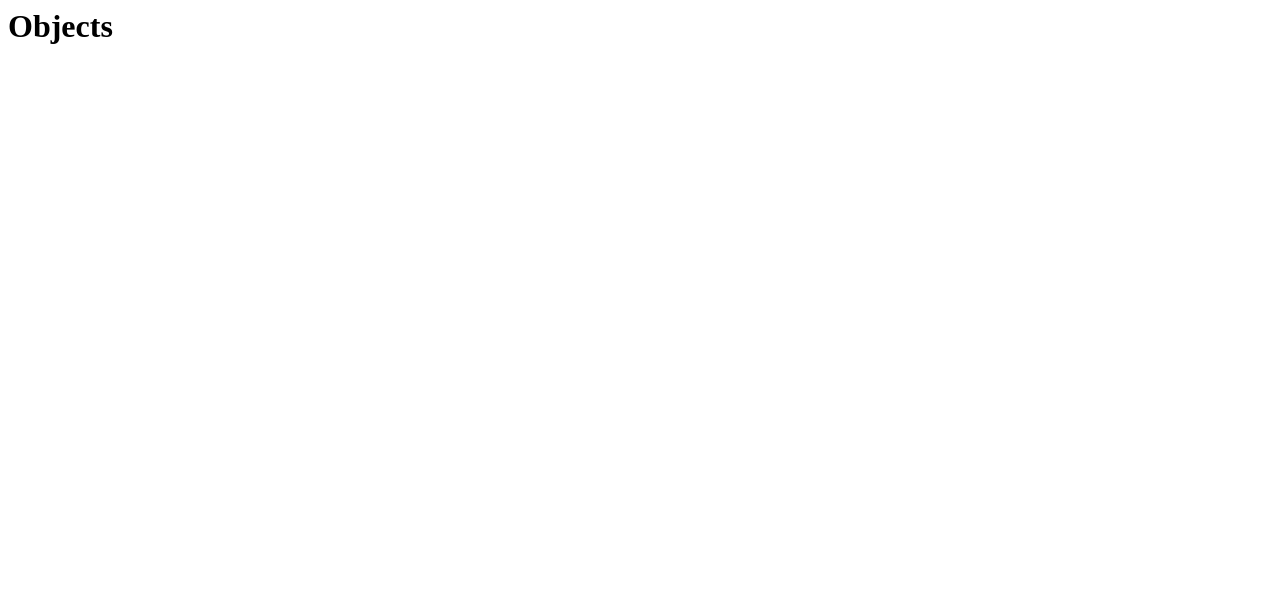
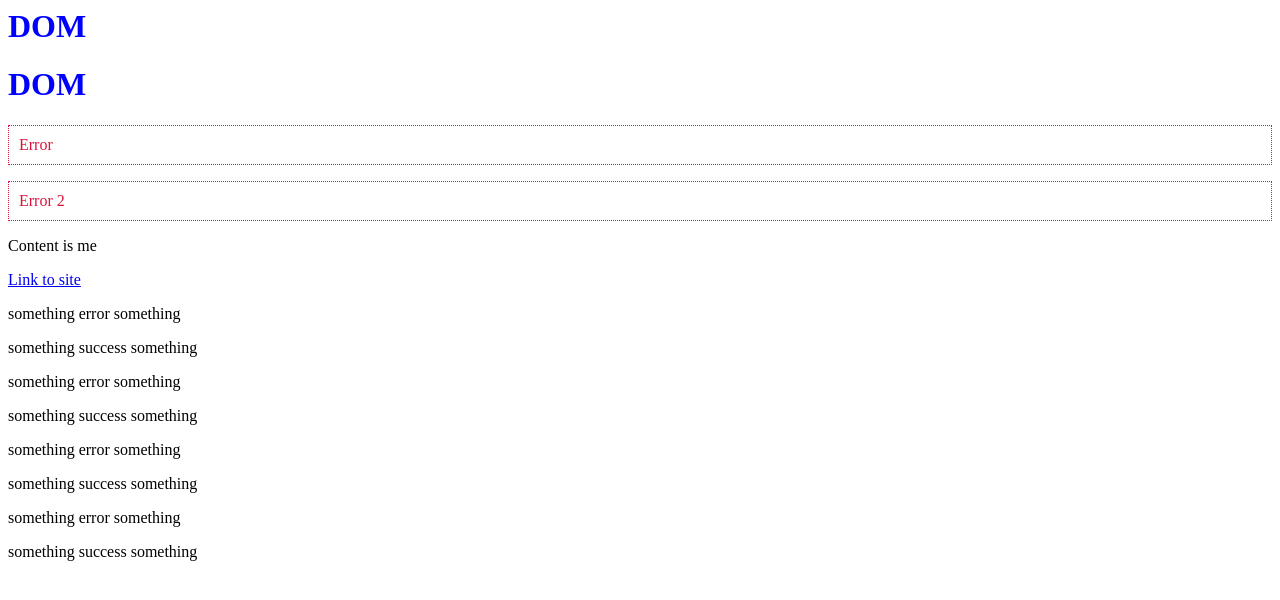
Before and after one commit to Markoos0071/JSLearning, a plain HTML site: page index.html in a window 1280 px wide. Drawn offline with Linux system fonts and the light colour scheme.

Commit message:
JS Tutorial DOM manipulation and DOM Styles manipulation

```diff
--- /dev/null
+++ b/DOMSandbox.js
@@ -0,0 +1,108 @@
+//DOM = Document Object Model
+
+//Qeury Selector
+//Quesry selector uses the css selectors to grab and element
+// const para = document.querySelector('p')
+// console.log(para.textContent);
+
+// const para2 = document.querySelector('.error')
+// console.log(para2.textContent);
+
+// const div = document.querySelector('div.error')
+// console.log(div.textContent);
+
+// const paras = document.querySelectorAll('p');
+
+// paras.forEach(para => {
+//     console.log(para.textContent);
+// });
+
+// console.log(paras[1].textContent);
+
+// const errors = document.querySelectorAll('.error');
+// errors.forEach(error => {
+//     console.log(error.textContent)
+// })
+
+// //Get Element by ID
+// const title = document.getElementById('page-title');
+// console.log(title.textContent)
+
+// //Get Element by Class
+// //This provides an HTML collection and you cant foreach the product
+// const errors = document.getElementsByClassName('error');
+// console.log(errors);
+// console.log(errors[0].textContent);
+
+// //Get Element by Tag
+// const para = document.getElementsByTagName('p');
+// console.log(para)
+// console.log(para[0].textContent)
+
+//Changing the html
+const para = document.querySelector('p');
+// para.innerText = 'Hello but more';
+
+const paras = document.querySelectorAll('P');
+
+// paras.forEach(para => {
+//     para.innerText += ' hey';
+// });
+
+const contentDiv = document.querySelector('.content');
+// contentDiv.innerHTML += '<h2>New HTML</h2>';
+
+const people = ['Guy', 'Not Guy', 'Another Not Guy'];
+
+// people.forEach(person => {
+//     contentDiv.innerHTML += `<p>${person}</p>`;
+// });
+
+
+// const link = document.querySelector('a');
+
+// console.log(link.getAttribute('href'));
+
+// link.setAttribute('href', 'https://www.amazon.com')
+
+// console.log(link.getAttribute('href'));
+
+//const message = document.querySelector('p.error');
+
+// console.log(message.getAttribute('class'));
+
+// message.setAttribute('class', 'not-error')
+//message.setAttribute('style', 'color: green')
+
+// const title = document.querySelector('#page-title');
+
+// console.log(title.style)
+
+// title.style.margin = '50px';
+// title.style.color = 'red';
+// title.style.fontSize = '60px';
+// title.style.margin = '';
+
+// const message = document.querySelector('p.error');
+
+// console.log(message.classList);
+// message.classList.add('success')
+// console.log(message.classList);
+// message.classList.remove('success')
+// console.log(message.classList);
+
+
+// const paras2 = document.querySelectorAll('p');
+
+// paras2.forEach(p => {
+//     if(p.textContent.includes("error")){
+//         p.classList.add('error');
+//     }
+//     else if(p.textContent.includes("success")){
+//         p.classList.add('success');
+//     }
+// })
+
+// const titleTest = document.querySelector('.title');
+// titleTest.classList.toggle('test');
+// titleTest.classList.toggle('test');
--- a/index.html
+++ b/index.html
@@ -2,12 +2,34 @@
   <head>
     <meta charset="UTF-8" />
     <meta name="viewport" content="width=device-width, initial-scale=1.0" />
+    <link rel="stylesheet" href="styles.css">
     <title>Document</title>
   </head>
   <body>
-    <h1>Objects</h1>
+    <h1 id="page-title" style="color: blue">DOM</h1>
+    <h1 class="title" style="color: blue">DOM</h1>
     <ul class="people"></ul>
+    <div>
+      <p class="error">Error</p>
+    </div>
 
-    <script src="objectsSandbox.js"></script>
+    <div class="error">Error 2</div>
+
+    <div class="content">
+      <p>Content is me</p>
+    </div>
+
+    <a href="https://www.google.com">Link to site</a>
+
+    <p>something error something</p>
+    <p>something success something</p>
+    <p>something error something</p>
+    <p>something success something</p>
+    <p>something error something</p>
+    <p>something success something</p>
+    <p>something error something</p>
+    <p>something success something</p>
+
+    <script src="DOMSandbox.js"></script>
   </body>
 </html>
--- /dev/null
+++ b/styles.css
@@ -0,0 +1,10 @@
+.error{
+    padding: 10px;
+    color: crimson;
+    border: 1px dotted crimson;
+}
+.success{
+    padding: 10px;
+    color: limegreen;
+    border: 1px dotted limegreen;
+}
```
